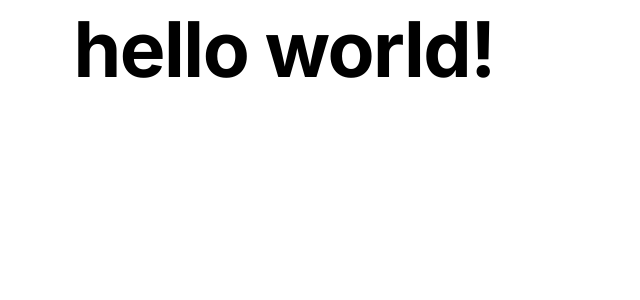
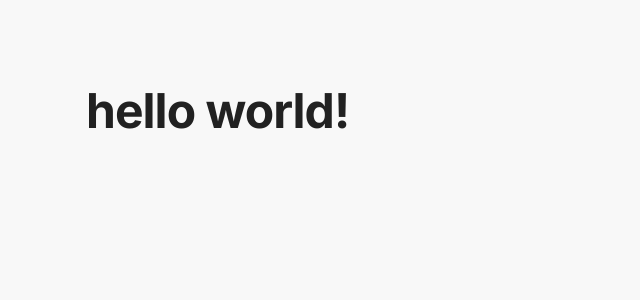
Before and after one commit to ianinazarenko/next-door, a Next.js app: page / in a window 1280 px wide. Shown: the top 300 px of the page, without its empty margins (0-640 px from the left). Built offline with nearby package versions, Linux system fonts and the light colour scheme.

Commit message:
fix: minor styles fixes

```diff
--- a/app/layout.tsx
+++ b/app/layout.tsx
@@ -1,5 +1,6 @@
 import type { Metadata } from 'next';
 import { Inter } from 'next/font/google';
+
 import './styles/index.css';
 
 const inter = Inter({
@@ -21,7 +22,7 @@ export default function RootLayout({
     return (
         <html lang="en">
             <body className={`${inter.className} antialiased`}>
-                <main className={'container'}>{children}</main>
+                <main>{children}</main>
             </body>
         </html>
     );
--- a/app/page.tsx
+++ b/app/page.tsx
@@ -1,5 +1,11 @@
 import Image from 'next/image';
 
 export default function Home() {
-    return <h1 className={'h1'}>hello world!</h1>;
+    return (
+        <div className={'page'}>
+            <div className={'container'}>
+                <h1 className={'h1'}>hello world!</h1>
+            </div>
+        </div>
+    );
 }
--- a/app/styles/_base.css
+++ b/app/styles/_base.css
@@ -6,20 +6,19 @@
 
 html {
     scroll-behavior: smooth;
-    height: 100%;
     min-height: 1vw;
-    font-size: 10px;
 }
 
 body {
-    background: var(--bg);
+    background: var(--bg-primary);
     font-family: 'Source Sans 3', Arial, Helvetica, sans-serif;
     font-size: 1.6rem;
     font-weight: 400;
     line-height: 1.75;
-    color: var(--text);
+    color: var(--text-primary);
     -webkit-font-smoothing: antialiased;
     -moz-osx-font-smoothing: grayscale;
+    text-size-adjust: none;
 }
 
 html,
@@ -114,7 +113,6 @@ video {
     border: 0;
     vertical-align: baseline;
     font: inherit;
-    font-size: 100%;
 }
 
 article,
@@ -131,10 +129,6 @@ section {
     display: block;
 }
 
-body {
-    line-height: 1;
-}
-
 ol,
 ul {
     list-style: none;
@@ -145,21 +139,16 @@ q {
     quotes: none;
 }
 
-blockquote:before,
-q:before,
-blockquote:after,
-q:after {
+blockquote::before,
+q::before,
+blockquote::after,
+q::after {
     content: '';
-    content: none;
 }
 
 table {
     border-collapse: collapse;
     border-spacing: 0;
-}
-
-body {
-    -webkit-text-size-adjust: none;
 }
 
 mark {
@@ -175,8 +164,5 @@ input::-moz-focus-inner {
 input,
 select,
 textarea {
-    -moz-appearance: none;
-    -webkit-appearance: none;
-    -ms-appearance: none;
     appearance: none;
 }
--- a/app/styles/_globals.css
+++ b/app/styles/_globals.css
@@ -1,3 +1,10 @@
+html {
+    scroll-behavior: smooth;
+    height: 100%;
+    min-height: 1vw;
+    font-size: 10px;
+}
+
 @media (prefers-color-scheme: dark) {
     html {
         color-scheme: dark;
@@ -18,13 +25,18 @@ a {
 }
 
 .page {
-    min-height: calc(100vh - 6.4rem);
+    min-height: calc(100dvh - 6.4rem);
+    padding-top: var(--margin-gap-section-mobile);
 }
 
 /* Tablet and up */
 @media (width >= 768px) {
     .container {
         padding: 0 2.4rem;
+    }
+
+    .page {
+        padding-top: var(--margin-gap-section-tablet);
     }
 }
 
@@ -33,4 +45,8 @@ a {
     .container {
         padding: 0 4.6rem;
     }
+
+    .page {
+        padding-top: var(--margin-gap-section-desktop);
+    }
 }
--- a/app/styles/index.css
+++ b/app/styles/index.css
@@ -1,5 +1,5 @@
 @import url('tailwindcss');
+@import url('_base.css');
 @import url('_variables.css');
+@import url('_globals.css');
 @import url('_typography.css');
-@import url('_base.css');
-@import url('_globals.css');
```
